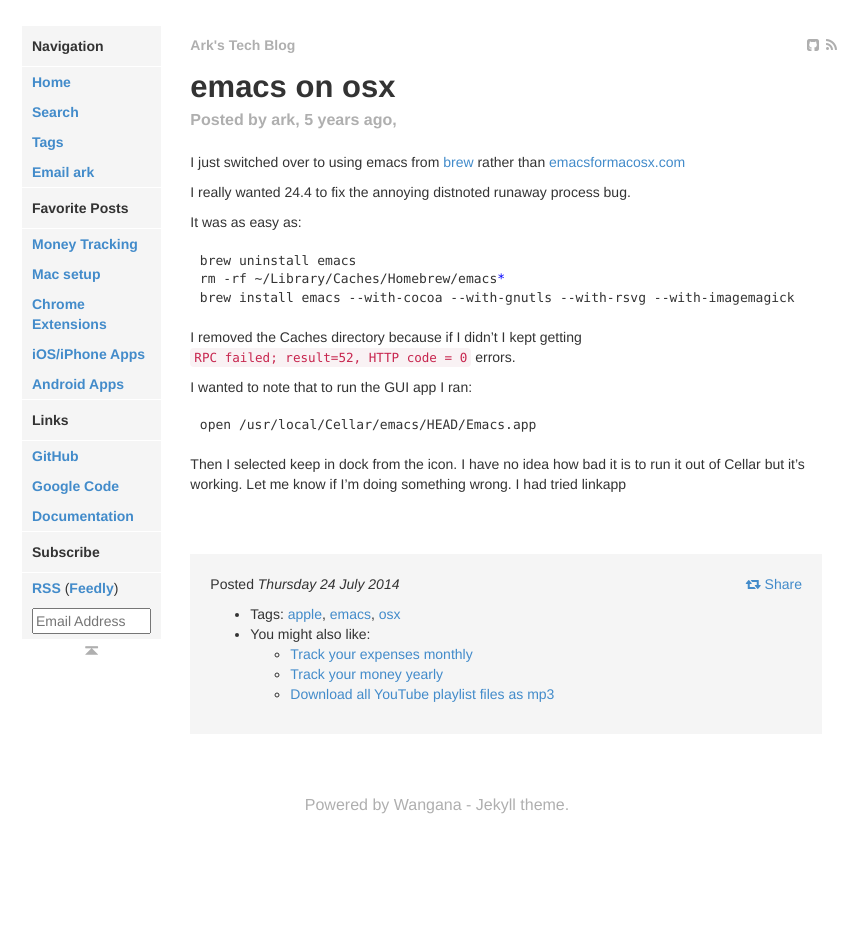
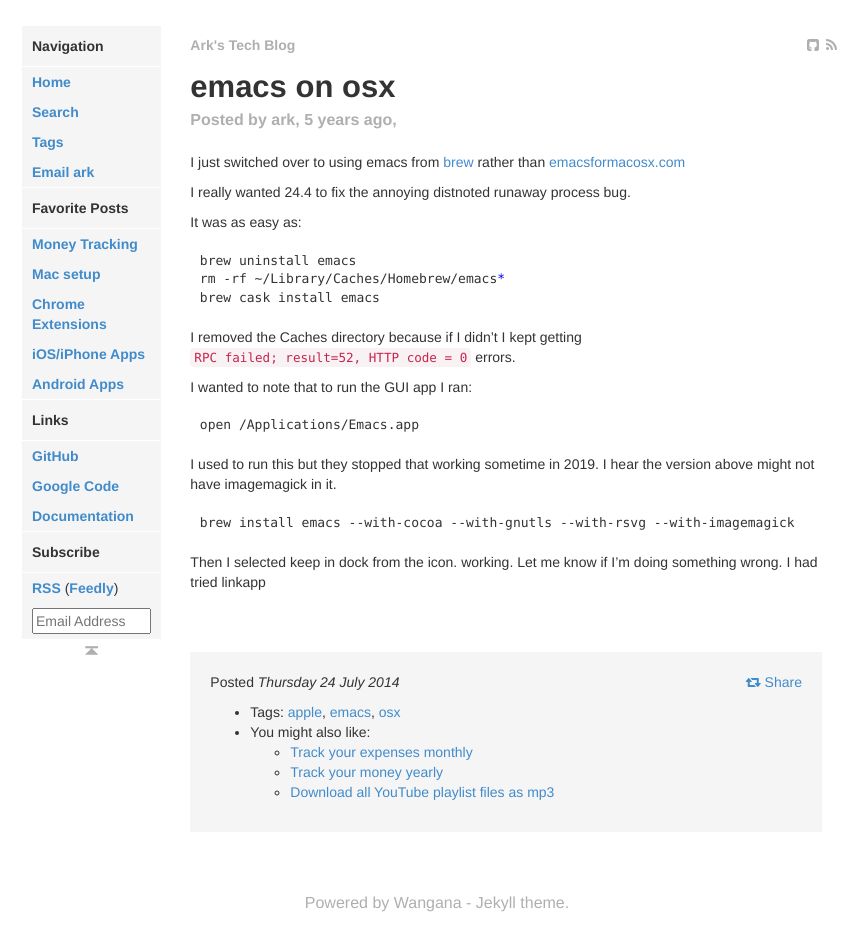
Before and after one commit to arkarkark/arkarkark.github.io, a Jekyll site: the page built from _posts/2014-07-24-emacs-on-osx.md, in a window 1280 px wide and 952 px high. Shown: the whole window, without its empty margins (203-1071 px from the left). Built offline with Jekyll 4.4.1, drawn with Linux system fonts in a browser that asks for light colours; some web fonts are replaced.

Commit message:
emacs on osx changes

````diff
--- a/_data/tags.yaml
+++ b/_data/tags.yaml
@@ -202,6 +202,7 @@
 - name: fire
   posts:
   - {title: Track your money yearly, url: /2018/09/track-your-money-yearly}
+  - {title: Track your expenses monthly, url: /2018/09/track-your-expenses-monthly}
   slug: fire
   url: /search/label/fire.html
 - name: firefox
@@ -430,6 +431,7 @@
 - name: money
   posts:
   - {title: Track your money yearly, url: /2018/09/track-your-money-yearly}
+  - {title: Track your expenses monthly, url: /2018/09/track-your-expenses-monthly}
   slug: money
   url: /search/label/money.html
 - name: mp3
@@ -534,6 +536,7 @@
 - name: saving
   posts:
   - {title: Track your money yearly, url: /2018/09/track-your-money-yearly}
+  - {title: Track your expenses monthly, url: /2018/09/track-your-expenses-monthly}
   slug: saving
   url: /search/label/saving.html
 - name: search
@@ -574,6 +577,7 @@
 - name: tracking
   posts:
   - {title: Track your money yearly, url: /2018/09/track-your-money-yearly}
+  - {title: Track your expenses monthly, url: /2018/09/track-your-expenses-monthly}
   slug: tracking
   url: /search/label/tracking.html
 - name: x11
--- a/_posts/2014-07-24-emacs-on-osx.md
+++ b/_posts/2014-07-24-emacs-on-osx.md
@@ -20,7 +20,7 @@ It was as easy as:
 ```bash
 brew uninstall emacs
 rm -rf ~/Library/Caches/Homebrew/emacs*
-brew install emacs --with-cocoa --with-gnutls --with-rsvg --with-imagemagick
+brew cask install emacs
 ```
 
 I removed the Caches directory because if I didn't I kept getting `RPC failed; result=52, HTTP code = 0` errors.
@@ -28,7 +28,12 @@ I removed the Caches directory because if I didn't I kept getting `RPC failed; r
 I wanted to note that to run the GUI app I ran:
 
 ```bash
-open /usr/local/Cellar/emacs/HEAD/Emacs.app
+open /Applications/Emacs.app
 ```
 
-Then I selected keep in dock from the icon. I have no idea how bad it is to run it out of Cellar but it's working. Let me know if I'm doing something wrong. I had tried linkapp
+I used to run this but they stopped that working sometime in 2019. I hear the version above might not have imagemagick in it.
+```bash
+brew install emacs --with-cocoa --with-gnutls --with-rsvg --with-imagemagick
+```
+
+Then I selected keep in dock from the icon. working. Let me know if I'm doing something wrong. I had tried linkapp
````
Also changed, not shown: assets/images/moneyMonthlyHeader.png.
